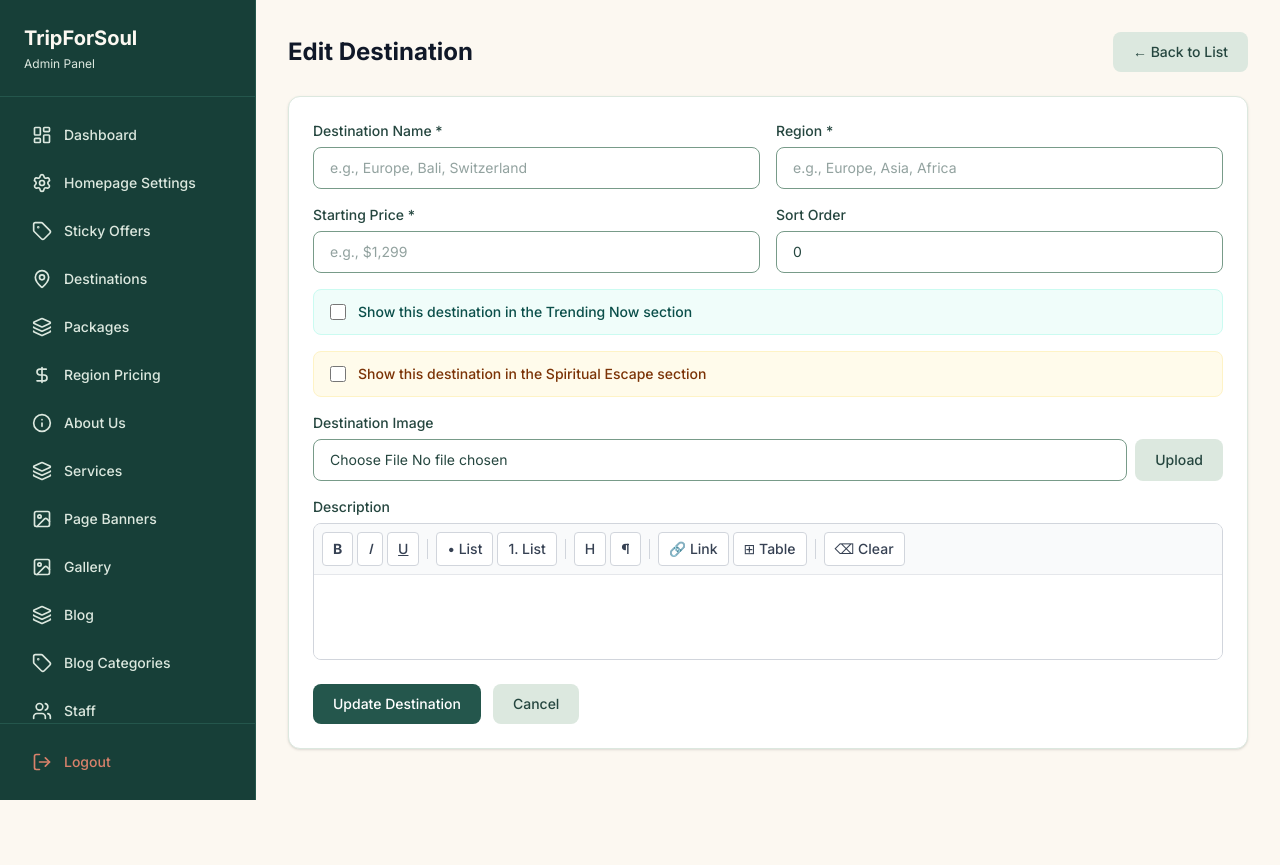
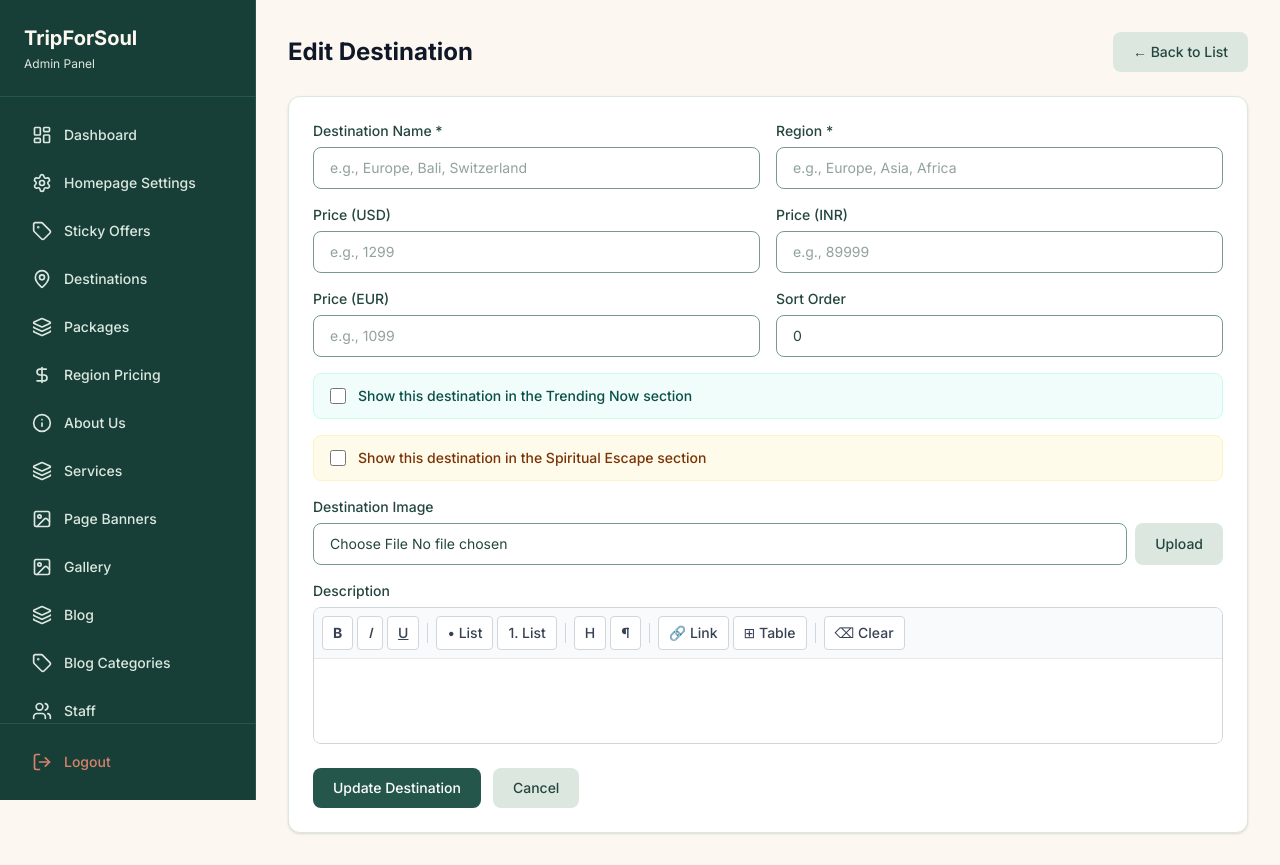
Before and after one commit to Bhaskar-1209/tripfoursoul-admin, a Next.js app: page /destinations/1 in a window 1280 px wide. Before the commit the page ends 800 px from the top, so only its background shows below. Built offline with nearby package versions, Linux system fonts and the light colour scheme; no server answers; the database is empty.

Commit message:
Add static USD/INR/EUR prices to packages and destinations

```diff
--- a/src/app/api/destinations/route.js
+++ b/src/app/api/destinations/route.js
@@ -31,7 +31,7 @@ export async function GET(request) {
 export async function POST(request) {
   try {
     const body = await request.json();
-    const { name, image_url, region, price, description, is_trending = false, is_spiritual = false } = body;
+    const { name, image_url, region, price, price_usd, price_inr, price_eur, description, is_trending = false, is_spiritual = false } = body;
 
     const newDestination = await db.insert('destinations', {
       name,
@@ -39,6 +39,9 @@ export async function POST(request) {
       image_url,
       region,
       price,
+      price_usd,
+      price_inr,
+      price_eur,
       description,
       is_trending: Boolean(is_trending),
       is_spiritual: Boolean(is_spiritual),
@@ -60,7 +63,7 @@ export async function POST(request) {
 export async function PUT(request) {
   try {
     const body = await request.json();
-    const { id, name, image_url, region, price, description, is_active, sort_order, is_trending = false, is_spiritual = false } = body;
+    const { id, name, image_url, region, price, price_usd, price_inr, price_eur, description, is_active, sort_order, is_trending = false, is_spiritual = false } = body;
 
     const updated = await db.update('destinations', id, {
       name,
@@ -68,6 +71,9 @@ export async function PUT(request) {
       image_url,
       region,
       price,
+      price_usd,
+      price_inr,
+      price_eur,
       description,
       is_trending: Boolean(is_trending),
       is_spiritual: Boolean(is_spiritual),
--- a/src/app/destinations/[id]/page.js
+++ b/src/app/destinations/[id]/page.js
@@ -10,7 +10,7 @@ export default function EditDestinationPage() {
   const router = useRouter();
   const params = useParams();
   const id = params.id;
-  const [form, setForm] = useState({ name: "", image_url: "", region: "", price: "", description: "", sort_order: 0, is_trending: 0, is_spiritual: 0 });
+  const [form, setForm] = useState({ name: "", image_url: "", region: "", price: "", price_usd: "", price_inr: "", price_eur: "", description: "", sort_order: 0, is_trending: 0, is_spiritual: 0 });
   const [loading, setLoading] = useState(true);
   const [saving, setSaving] = useState(false);
   const [message, setMessage] = useState("");
@@ -30,6 +30,9 @@ export default function EditDestinationPage() {
             image_url: dest.image_url,
             region: dest.region,
             price: dest.price,
+            price_usd: dest.price_usd || "",
+            price_inr: dest.price_inr || "",
+            price_eur: dest.price_eur || "",
             description: dest.description || "",
             sort_order: dest.sort_order || 0,
             is_trending: dest.is_trending ? 1 : 0,
@@ -46,7 +49,7 @@ export default function EditDestinationPage() {
   }, [id]);
 
   const handleSave = async () => {
-    if (!form.name || !form.region || !form.price) {
+    if (!form.name || !form.region) {
       setMessage("Please fill in all required fields");
       setTimeout(() => setMessage(""), 3000);
       return;
@@ -132,8 +135,16 @@ export default function EditDestinationPage() {
               <input type="text" value={form.region} onChange={(e) => setForm({ ...form, region: e.target.value })} className="admin-input" placeholder="e.g., Europe, Asia, Africa" />
             </div>
             <div>
-              <label className="admin-label">Starting Price *</label>
-              <input type="text" value={form.price} onChange={(e) => setForm({ ...form, price: e.target.value })} className="admin-input" placeholder="e.g., $1,299" />
+              <label className="admin-label">Price (USD)</label>
+              <input type="text" value={form.price_usd} onChange={(e) => setForm({ ...form, price_usd: e.target.value })} className="admin-input" placeholder="e.g., 1299" />
+            </div>
+            <div>
+              <label className="admin-label">Price (INR)</label>
+              <input type="text" value={form.price_inr} onChange={(e) => setForm({ ...form, price_inr: e.target.value })} className="admin-input" placeholder="e.g., 89999" />
+            </div>
+            <div>
+              <label className="admin-label">Price (EUR)</label>
+              <input type="text" value={form.price_eur} onChange={(e) => setForm({ ...form, price_eur: e.target.value })} className="admin-input" placeholder="e.g., 1099" />
             </div>
             <div>
               <label className="admin-label">Sort Order</label>
--- a/src/app/destinations/new/page.js
+++ b/src/app/destinations/new/page.js
@@ -7,14 +7,14 @@ import RichTextEditor from "@/components/RichTextEditor";
 
 export default function NewDestinationPage() {
   const router = useRouter();
-  const [form, setForm] = useState({ name: "", image_url: "", region: "", price: "", description: "", sort_order: 0, is_trending: 0, is_spiritual: 0 });
+  const [form, setForm] = useState({ name: "", image_url: "", region: "", price: "", price_usd: "", price_inr: "", price_eur: "", description: "", sort_order: 0, is_trending: 0, is_spiritual: 0 });
   const [saving, setSaving] = useState(false);
   const [message, setMessage] = useState("");
   const [uploading, setUploading] = useState(false);
   const fileInputRef = useRef(null);
 
   const handleSave = async () => {
-    if (!form.name || !form.region || !form.price) {
+    if (!form.name || !form.region) {
       setMessage("Please fill in all required fields");
       setTimeout(() => setMessage(""), 3000);
       return;
@@ -89,8 +89,16 @@ export default function NewDestinationPage() {
               <input type="text" value={form.region} onChange={(e) => setForm({ ...form, region: e.target.value })} className="admin-input" placeholder="e.g., Europe, Asia, Africa" />
             </div>
             <div>
-              <label className="admin-label">Starting Price *</label>
-              <input type="text" value={form.price} onChange={(e) => setForm({ ...form, price: e.target.value })} className="admin-input" placeholder="e.g., $1,299" />
+              <label className="admin-label">Price (USD)</label>
+              <input type="text" value={form.price_usd} onChange={(e) => setForm({ ...form, price_usd: e.target.value })} className="admin-input" placeholder="e.g., 1299" />
+            </div>
+            <div>
+              <label className="admin-label">Price (INR)</label>
+              <input type="text" value={form.price_inr} onChange={(e) => setForm({ ...form, price_inr: e.target.value })} className="admin-input" placeholder="e.g., 89999" />
+            </div>
+            <div>
+              <label className="admin-label">Price (EUR)</label>
+              <input type="text" value={form.price_eur} onChange={(e) => setForm({ ...form, price_eur: e.target.value })} className="admin-input" placeholder="e.g., 1099" />
             </div>
             <div>
               <label className="admin-label">Sort Order</label>
--- a/src/app/packages/[id]/page.js
+++ b/src/app/packages/[id]/page.js
@@ -14,7 +14,7 @@ export default function EditPackagePage() {
   const [form, setForm] = useState({
     destination_id: "", title: "", days: "", meals: "", short_description: "",
     long_description: "", sub_heading: "", itinerary: "", additional_info: "", image_url: "",
-    inclusives: "", exclusives: "", price: "", sort_order: 0, is_trending: false, is_spiritual: false,
+    inclusives: "", exclusives: "", price: "", price_usd: "", price_inr: "", price_eur: "", sort_order: 0, is_trending: false, is_spiritual: false,
   });
   const [loading, setLoading] = useState(true);
   const [saving, setSaving] = useState(false);
@@ -61,6 +61,9 @@ export default function EditPackagePage() {
               inclusives: pkg.inclusives || "",
               exclusives: pkg.exclusives || "",
               price: pkg.price || "",
+              price_usd: pkg.price_usd || "",
+              price_inr: pkg.price_inr || "",
+              price_eur: pkg.price_eur || "",
               sort_order: pkg.sort_order || 0,
               is_trending: !!pkg.is_trending,
               is_spiritual: !!pkg.is_spiritual,
@@ -272,8 +275,16 @@ export default function EditPackagePage() {
               <input value={form.title} onChange={(e) => setForm({ ...form, title: e.target.value })} className="admin-input" placeholder="e.g., Europe Highlights Getaway" />
             </div>
             <div>
-              <label className="admin-label">Price</label>
-              <input value={form.price} onChange={(e) => setForm({ ...form, price: e.target.value })} className="admin-input" placeholder="e.g., ₹89,999" />
+              <label className="admin-label">Price (USD)</label>
+              <input value={form.price_usd} onChange={(e) => setForm({ ...form, price_usd: e.target.value })} className="admin-input" placeholder="e.g., 1299" />
+            </div>
+            <div>
+              <label className="admin-label">Price (INR)</label>
+              <input value={form.price_inr} onChange={(e) => setForm({ ...form, price_inr: e.target.value })} className="admin-input" placeholder="e.g., 89999" />
+            </div>
+            <div>
+              <label className="admin-label">Price (EUR)</label>
+              <input value={form.price_eur} onChange={(e) => setForm({ ...form, price_eur: e.target.value })} className="admin-input" placeholder="e.g., 1099" />
             </div>
             <div>
               <label className="admin-label">Days</label>
--- a/src/app/packages/new/page.js
+++ b/src/app/packages/new/page.js
@@ -17,7 +17,7 @@ function NewPackageContent() {
   const [form, setForm] = useState({
     destination_id: destParam, title: "", days: "", meals: "", short_description: "",
     long_description: "", sub_heading: "", itinerary: "", additional_info: "", image_url: "",
-    inclusives: "", exclusives: "", price: "", sort_order: 0, is_trending: false, is_spiritual: false,
+    inclusives: "", exclusives: "", price: "", price_usd: "", price_inr: "", price_eur: "", sort_order: 0, is_trending: false, is_spiritual: false,
   });
   const [saving, setSaving] = useState(false);
   const [message, setMessage] = useState("");
@@ -95,8 +95,16 @@ function NewPackageContent() {
               <input value={form.title} onChange={(e) => setForm({ ...form, title: e.target.value })} className="admin-input" placeholder="e.g., Europe Highlights Getaway" />
             </div>
             <div>
-              <label className="admin-label">Price</label>
-              <input value={form.price} onChange={(e) => setForm({ ...form, price: e.target.value })} className="admin-input" placeholder="e.g., ₹89,999" />
+              <label className="admin-label">Price (USD)</label>
+              <input value={form.price_usd} onChange={(e) => setForm({ ...form, price_usd: e.target.value })} className="admin-input" placeholder="e.g., 1299" />
+            </div>
+            <div>
+              <label className="admin-label">Price (INR)</label>
+              <input value={form.price_inr} onChange={(e) => setForm({ ...form, price_inr: e.target.value })} className="admin-input" placeholder="e.g., 89999" />
+            </div>
+            <div>
+              <label className="admin-label">Price (EUR)</label>
+              <input value={form.price_eur} onChange={(e) => setForm({ ...form, price_eur: e.target.value })} className="admin-input" placeholder="e.g., 1099" />
             </div>
             <div>
               <label className="admin-label">Days</label>
```
Also changed, not shown: src/app/api/packages/route.js (+4 -4 lines), 1 other file (tests, documents, lock files or other folders).
